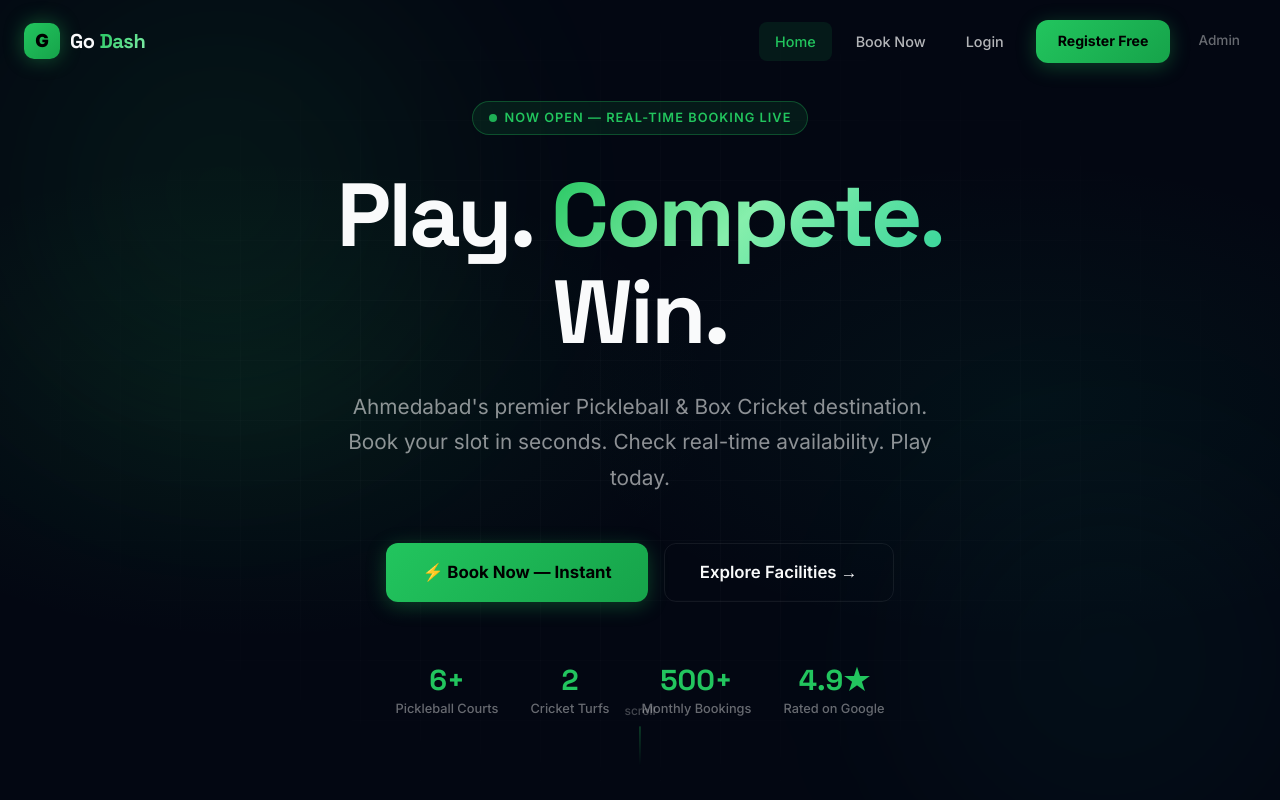
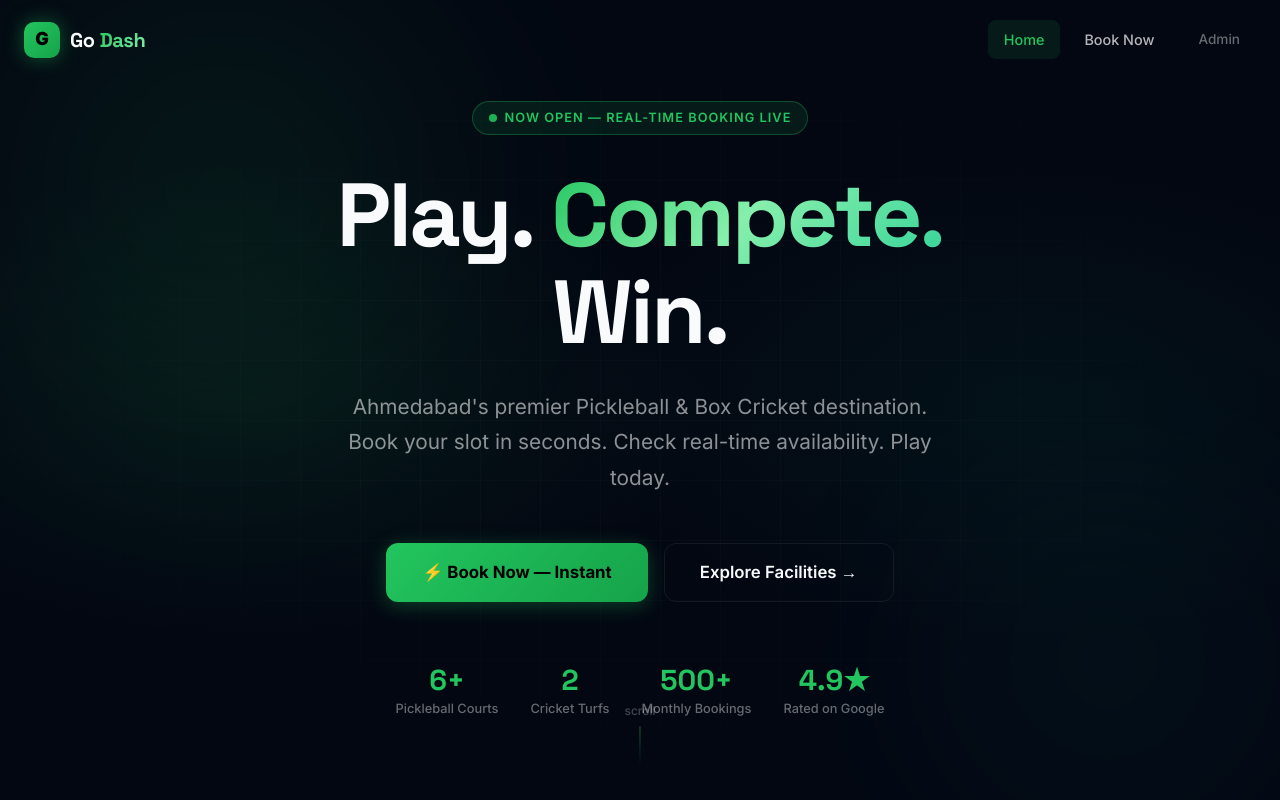
Before and after one commit to gregherghreghherwrf/go-dash-booking-system, a Next.js app: page / in a window 1280 px wide. Shown: the top 800 px of the page. Built offline with nearby package versions, Linux system fonts and the light colour scheme.

Commit message:
Removed login and register navigation

```diff
--- a/src/components/Navbar.tsx
+++ b/src/components/Navbar.tsx
@@ -18,7 +18,6 @@ export default function Navbar() {
   const navLinks = [
     { href: "/", label: "Home" },
     { href: "/booking", label: "Book Now" },
-    { href: "/login", label: "Login" },
   ];
 
   return (
@@ -126,10 +125,6 @@ export default function Navbar() {
             </Link>
           ))}
 
-          <Link href="/register" className="btn-primary" style={{ marginLeft: 8, padding: "10px 22px", fontSize: "0.88rem" }}>
-            Register Free
-          </Link>
-
           <Link
             href="/admin/dashboard"
             style={{
@@ -190,14 +185,6 @@ export default function Navbar() {
               {link.label}
             </Link>
           ))}
-          <Link
-            href="/register"
-            onClick={() => setMenuOpen(false)}
-            className="btn-primary"
-            style={{ marginTop: 16, display: "inline-block" }}
-          >
-            Register Free
-          </Link>
         </div>
       )}
 
```
